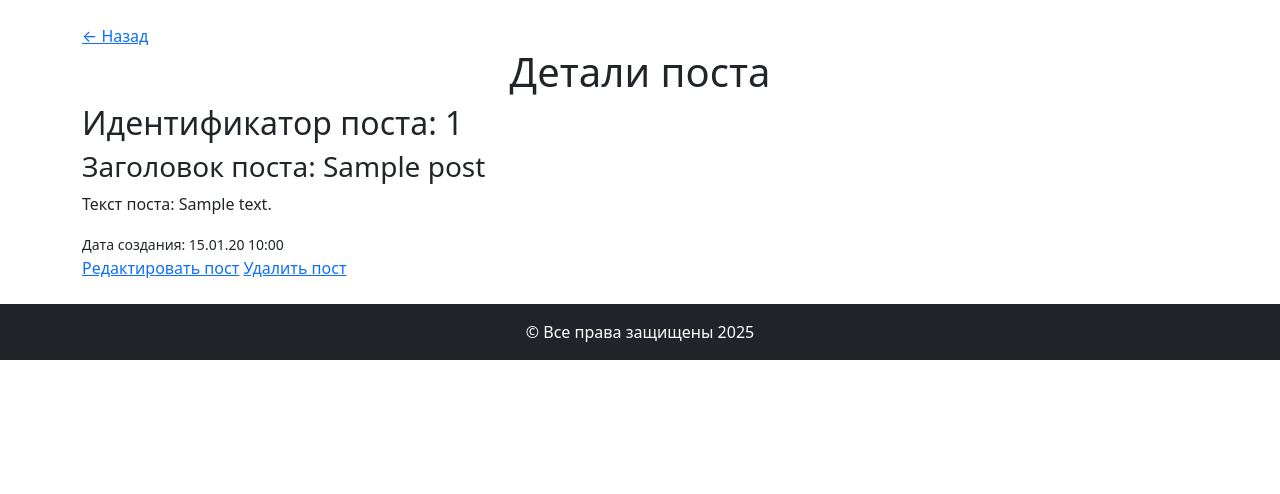
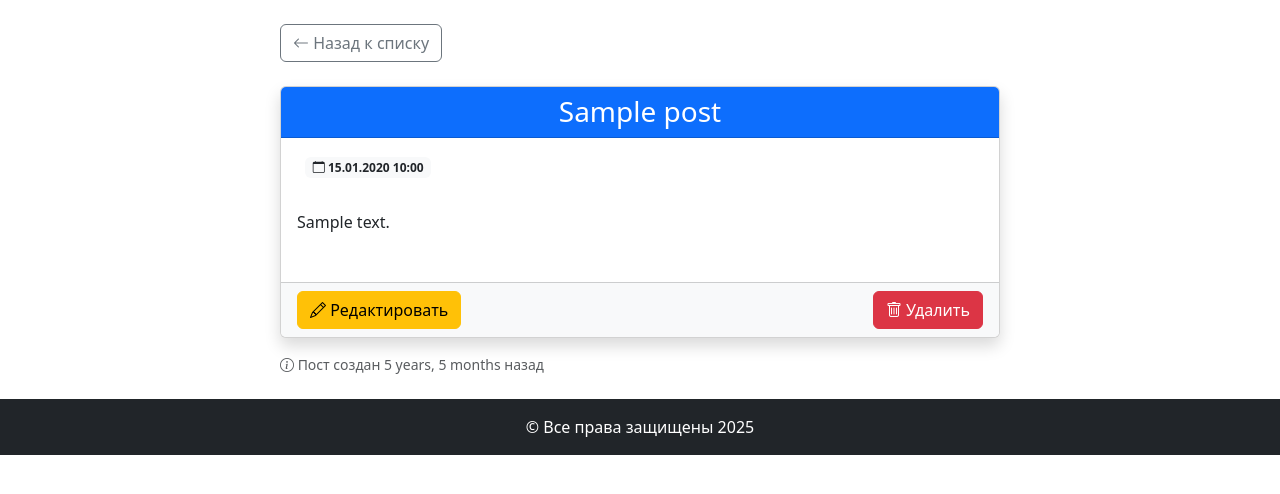
Before and after one commit to JacobTrue2-3/Blog-pica-, a Django app: page /posts/1/ in a window 1280 px wide. Shown: the part 56-550 px from the top of the page. Run offline with Django 5.2, Linux system fonts and the light colour scheme; tables that the repository leaves empty hold one stand-in row (values such as "Sample post"); some libraries are stand-ins or nearby versions.

```diff
--- a/blog/templates/blog/post_detail.html
+++ b/blog/templates/blog/post_detail.html
@@ -1,14 +1,51 @@
 {% extends "base.html" %}
+{% load django_bootstrap5 %}
 
 {% block title %}{{ post.title }}{% endblock title %}
 
 {% block content %}
-    <a href="{% url 'post_list' %}">&larr; Назад </a>
-    <h1 class="text-center">Детали поста</h1>
-    <h2>Идентификатор поста: {{post.id}}</h2>
-    <h3>Заголовок поста: {{post.title}}</h3>
-    <p>Текст поста: {{post.text}}</p>
-    <small>Дата создания: {{post.created_at|date:'d.m.y H:i'}}</small> <br>
-    <a href="{% url 'update_post' post.id %}">Редактировать пост</a>
-    <a href="{% url 'remove_post' post.id %}">Удалить пост</a>
+<div class="container mt-4">
+    <div class="row justify-content-center">
+        <div class="col-lg-8">
+            <!-- Кнопка "Назад" -->
+            <a href="{% url 'post_list' %}" class="btn btn-outline-secondary mb-4">
+                <i class="bi bi-arrow-left"></i> Назад к списку
+            </a>
+
+            <!-- Карточка поста -->
+            <div class="card shadow">
+                <div class="card-header bg-primary text-white">
+                    <h1 class="h3 mb-0 text-center">{{ post.title }}</h1>
+                </div>
+                <div class="card-body">
+                    <div class="mb-3">
+
+                        <span class="badge bg-light text-dark ms-2">
+                            <i class="bi bi-calendar"></i> {{ post.created_at|date:'d.m.Y H:i' }}
+                        </span>
+                    </div>
+
+                    <div class="post-content py-3">
+                        {{ post.text|linebreaks }}
+                    </div>
+                </div>
+
+                <!-- Футер карточки с кнопками действий -->
+                <div class="card-footer bg-light d-flex justify-content-between">
+                    <a href="{% url 'update_post' post.id %}" class="btn btn-warning">
+                        <i class="bi bi-pencil"></i> Редактировать
+                    </a>
+                    <a href="{% url 'remove_post' post.id %}" class="btn btn-danger">
+                        <i class="bi bi-trash"></i> Удалить
+                    </a>
+                </div>
+            </div>
+
+            <!-- Дополнительная информация (можно добавить автора и т.д.) -->
+            <div class="mt-3 text-muted small">
+                <i class="bi bi-info-circle"></i> Пост создан {{ post.created_at|timesince }} назад
+            </div>
+        </div>
+    </div>
+</div>
 {% endblock content %}
--- a/templates/base.html
+++ b/templates/base.html
@@ -38,8 +38,18 @@
 
                     <!-- Меню пользователя (справа) -->
                     <ul class="navbar-nav">
+                        {% if request.user.is_authenticated %}
+                            <div "text-white me-3 align-self-center">
+                                Hello {{ request.user }}
+                            </div>
+                            <li class="nav-item">
+                            <a class="nav-link" href="{% url 'logout' %}">
+                                <i class="bi bi-box-arrow-in-right"></i> Выйти
+                            </a>
+                        </li>
+                        {% else %}
                         <li class="nav-item">
-                            <a class="nav-link" href="#}">
+                            <a class="nav-link" href="{% url 'login' %}">
                                 <i class="bi bi-box-arrow-in-right"></i> Вход
                             </a>
                         </li>
@@ -48,6 +58,7 @@
                                 <i class="bi bi-person-plus"></i> Регистрация
                             </a>
                         </li>
+                        {% endif %}
                     </ul>
                 </div>
             </div>
--- a/users/templates/users/register.html
+++ b/users/templates/users/register.html
@@ -2,7 +2,7 @@
 {% load django_bootstrap5 %}
 
 
-{% block title %} {% endblock title %}
+{% block title %} Регистрация {% endblock title %}
 
 {% block content %}
     <h1>Регистрация</h1>
--- a/users/urls.py
+++ b/users/urls.py
@@ -3,5 +3,7 @@ from django.urls import path
 from .import views
 
 urlpatterns = [
-    path('register/', views.register_view, name='register')
+    path('register/', views.register_view, name='register'),
+    path('login/', views.login_view, name='login'),
+    path('logout/', views.logout_view, name='logout'),
 ]
```
Also changed, not shown: blog/templates/blog/post_list.html (+42 -14 lines), users/templates/users/login.html (added, +15 -0 lines), users/templates/users/profile.html (deleted, +0 -9 lines), users/views.py (+36 -2 lines).
